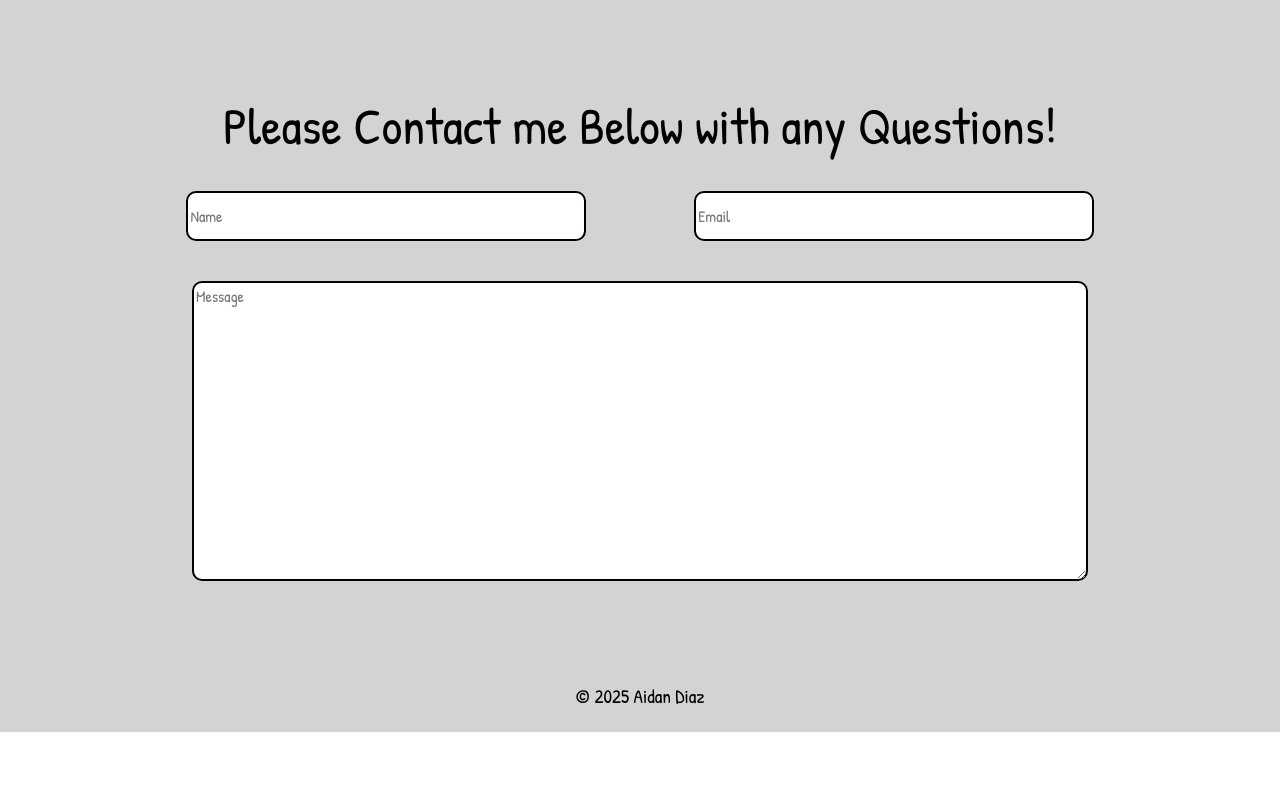
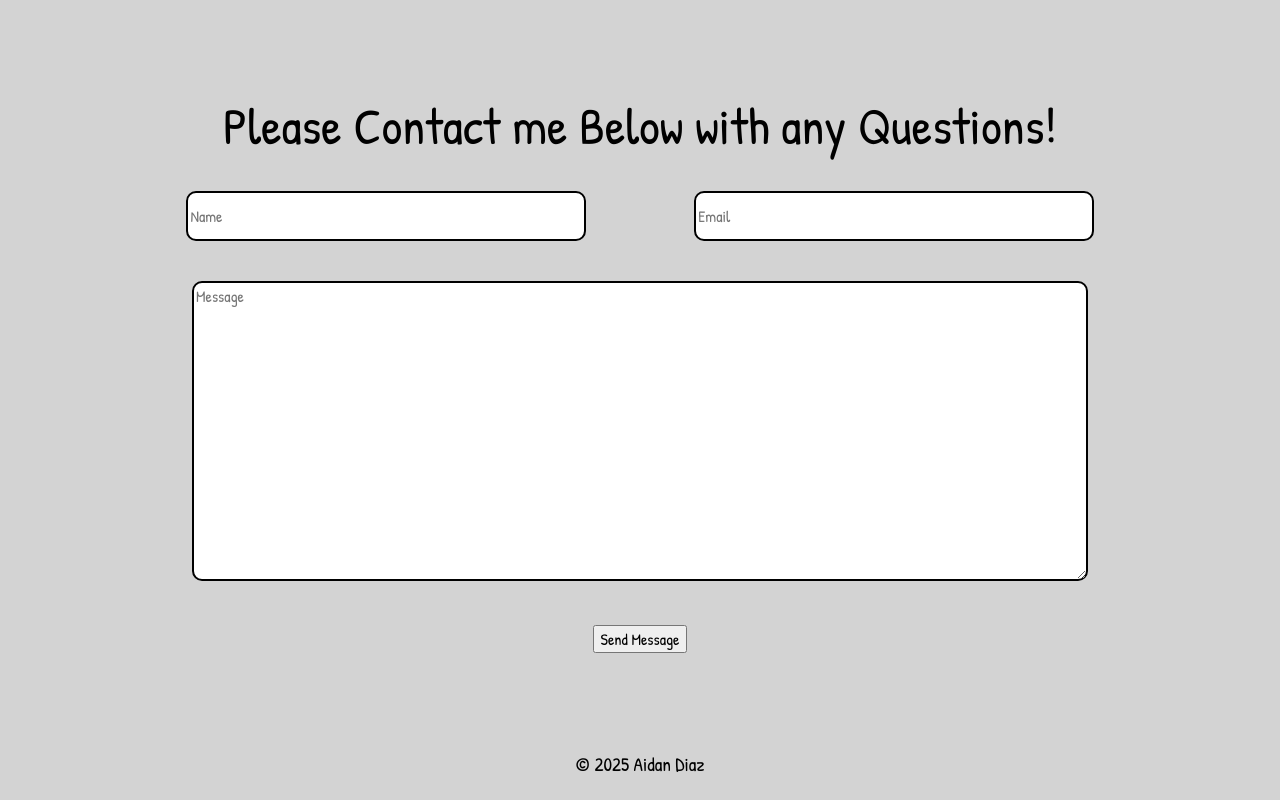
Before and after one commit to aidan-diaz/reactPortfolio, a React (Vite) app: page / in a window 1280 px wide. Shown: the part 2076-2876 px from the top of the page. Before the commit the page ends 2808 px from the top, so only its background shows below. Built offline with nearby package versions, Linux system fonts and the light colour scheme.

Commit message:
updated SubmitButton.jsx component and exported to Contact.jsx component

```diff
--- a/src/components/Contact.jsx
+++ b/src/components/Contact.jsx
@@ -1,3 +1,5 @@
+import { SubmitButton } from "./SubmitButton"
+
 const Contact = () => {
     return (
         <section className='contactFormSection'>
@@ -10,7 +12,7 @@ const Contact = () => {
                 <div className='senderMessage'>
                     <textarea name='message' placeholder='Message' />
                 </div>
-                {/* submit button goes here */}
+                <SubmitButton />
             </form>
         </section>
     )
--- a/src/components/SubmitButton.jsx
+++ b/src/components/SubmitButton.jsx
@@ -0,0 +1,7 @@
+const SubmitButton = () => {
+    return (
+        <button className='submitButton'>Send Message</button>
+    )
+}
+
+export { SubmitButton }
```
